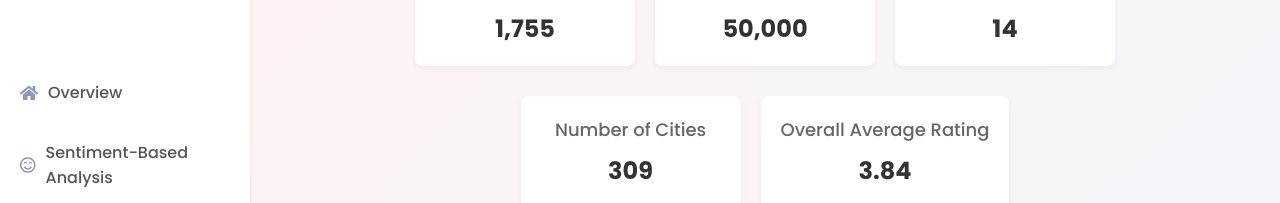
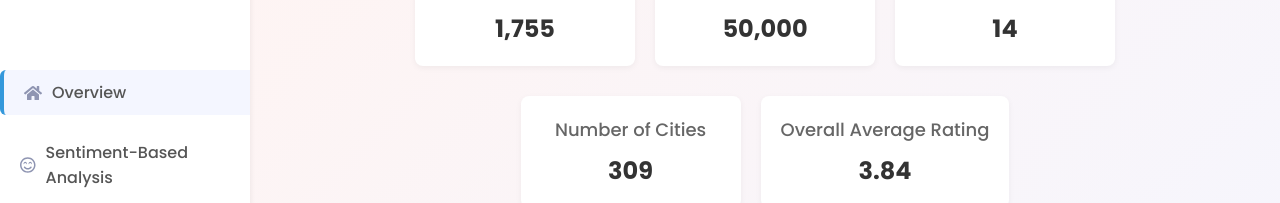
Before and after one commit to lowyisan/BiteSight, a React (Create React App) app in the folder frontend/: page / in a window 1280 px wide. Shown: the part 195-398 px from the top of the page. Built offline with nearby package versions, Linux system fonts and the light colour scheme.

Commit message:
Update navbar
active links

```diff
--- a/frontend/src/components/NavBar/NavBar.css
+++ b/frontend/src/components/NavBar/NavBar.css
@@ -12,14 +12,13 @@
   display: flex;
   justify-content: center;
   align-items: center;
-  margin-bottom: 20px; /* spacing below the logo */
+  margin-bottom: 20px;
 }
 
 .sidebar-logo img {
   width: 200px;
-  height: auto;   /* keeps aspect ratio */
+  height: auto;
   object-fit: contain;
-  /* margin: 0 auto; */
 }
 
 .sidebar-menu {
@@ -54,3 +53,10 @@
   font-size: 18px;
   color: #8f95b2;
 }
+
+/* Highlight the active link */
+.active-link {
+  background-color: #f4f6ff;
+  color: #333;
+  border-left: 4px solid #3498db;
+}
--- a/frontend/src/components/NavBar/NavBar.js
+++ b/frontend/src/components/NavBar/NavBar.js
@@ -1,5 +1,5 @@
 import React from 'react';
-import { Link } from 'react-router-dom';
+import { NavLink } from 'react-router-dom';
 import './NavBar.css';
 import {
   FaHome,
@@ -19,10 +19,13 @@ const NavBar = () => {
       </div>
       <ul className="sidebar-menu">
         <li>
-          <Link to="/">
+          <NavLink
+            to="/"
+            className={({ isActive }) => (isActive ? 'active-link' : undefined)}
+          >
             <FaHome className="sidebar-icon" />
             <span>Overview</span>
-          </Link>
+          </NavLink>
         </li>
         <li>
           <a href="#/">
@@ -31,10 +34,13 @@ const NavBar = () => {
           </a>
         </li>
         <li>
-          <Link to="/analysis">
+          <NavLink
+            to="/analysis"
+            className={({ isActive }) => (isActive ? 'active-link' : undefined)}
+          >
             <FaClock className="sidebar-icon" />
             <span>Time-Series Analysis</span>
-          </Link>
+          </NavLink>
         </li>
         <li>
           <a href="#/">
```
